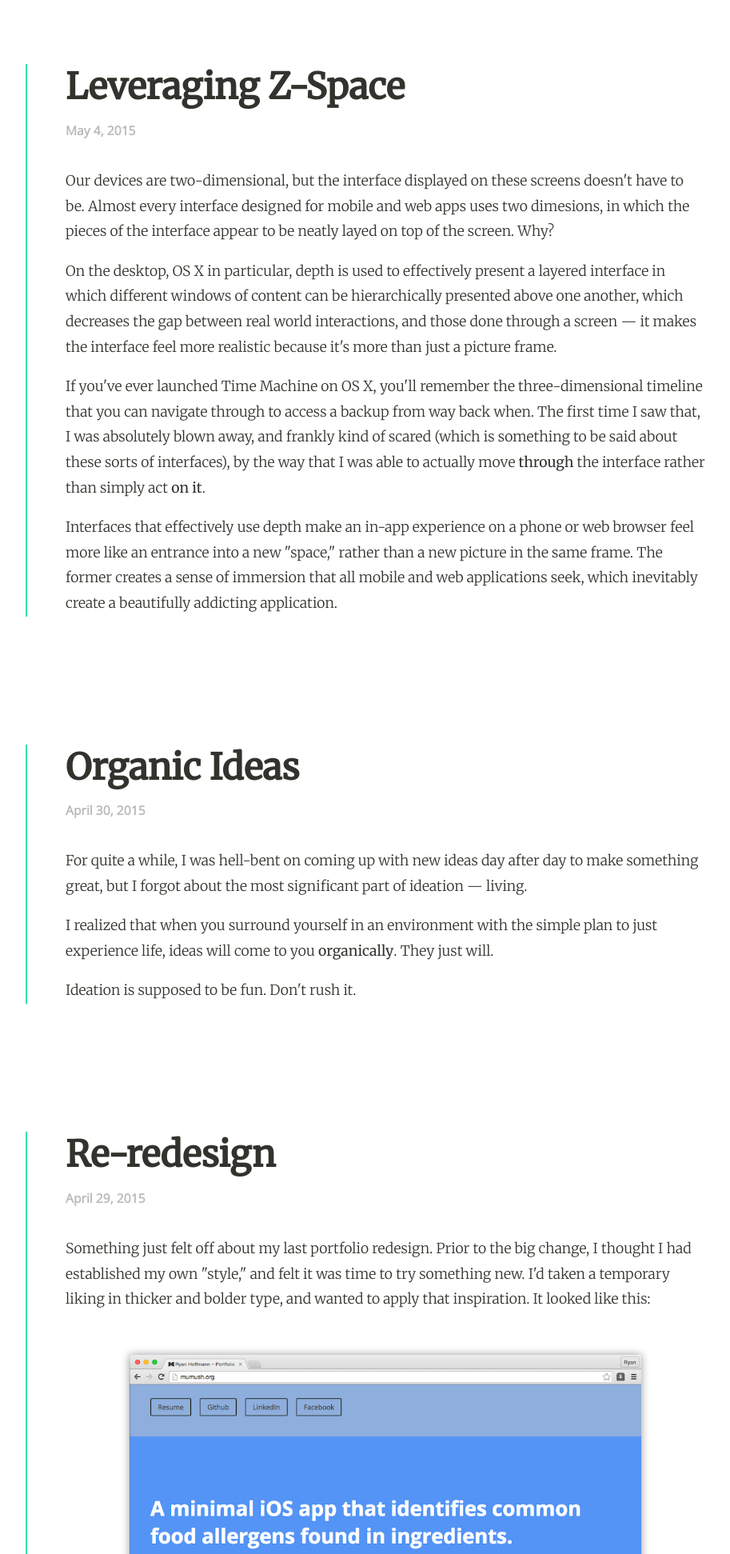
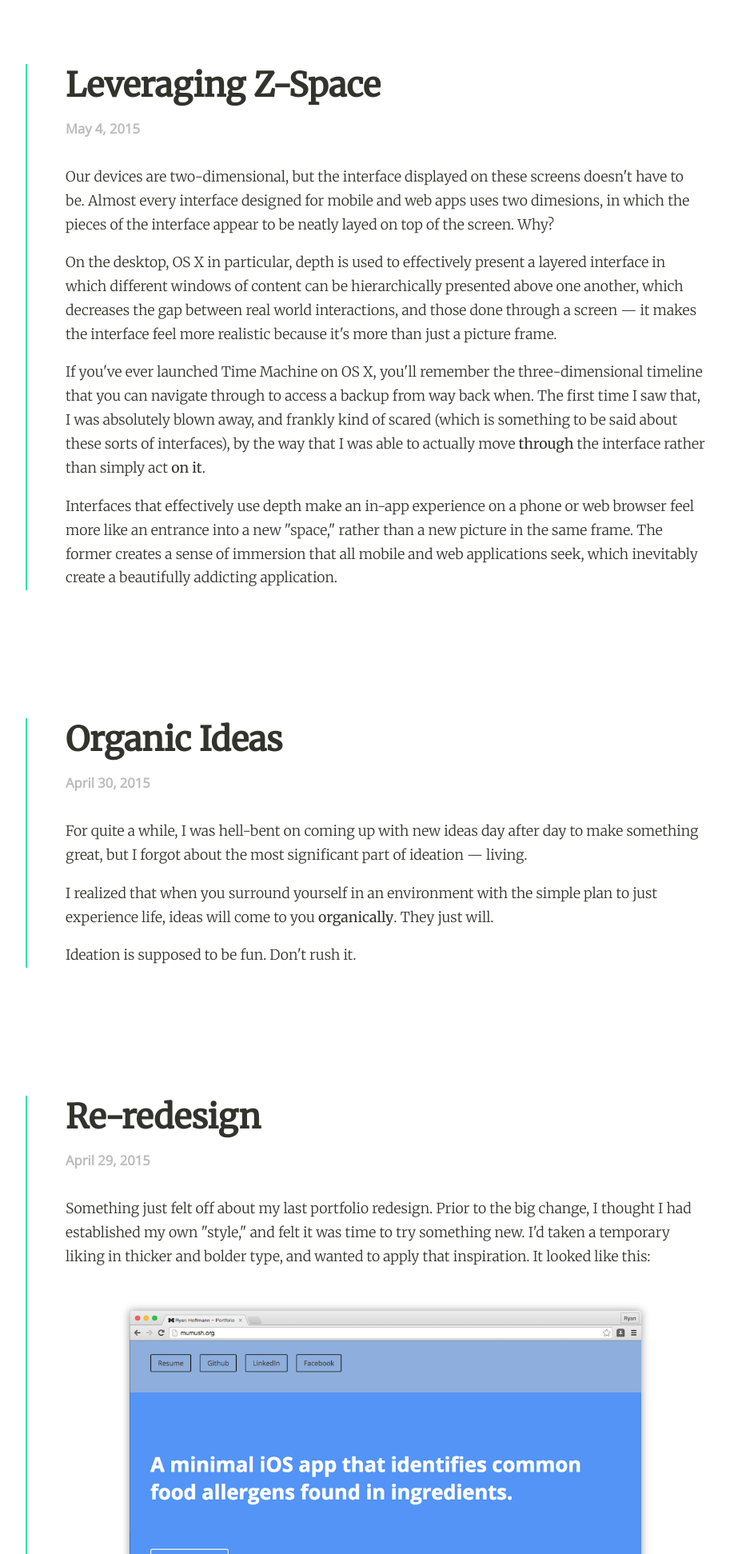
Before and after one commit to mumush/mumush_v2, a PHP site: page /oneuri/blog.html in a window 1280 px wide. Shown: the top 1943 px of the page at 80% size, without its empty margins (159-1072 px from the left). Run offline with PHP 8.4, Linux system fonts and the light colour scheme.

Commit message:
Refined post font sizes and line heights

```diff
--- a/css/blog_style.css
+++ b/css/blog_style.css
@@ -23,7 +23,7 @@ body {
 
 	font-family: "Merriweather";
 
-	font-size: 1.9em;
+	font-size: 2em;
 
 	color: #33332D;
 }
@@ -49,9 +49,9 @@ body {
 	font-family: "Merriweather";
 
 	font-weight: 300;
-	font-size: 1.1em;
+	font-size: 1em;
 
-	line-height: 1.8em;
+	line-height: 1.6em;
 
 	color: #33332D;
 
@@ -153,12 +153,17 @@ body {
 
 	.postTitle {
 
-		font-size: 2.5em;
+		font-size: 2.3em;
 	}
 
 	.postDate {
 
-		font-size: .35em;
+		font-size: .4em;
+	}
+
+	.postBody {
+
+		line-height: 1.7em;
 	}
 
 }
@@ -166,7 +171,12 @@ body {
 @media all and (min-width: 1200px) {
 
 	.postTitle {
-		font-size: 2.8em;
+		font-size: 2.6em;
+	}
+
+	.postBody {
+
+		font-size: 1.1em;
 	}
 
 }
```
